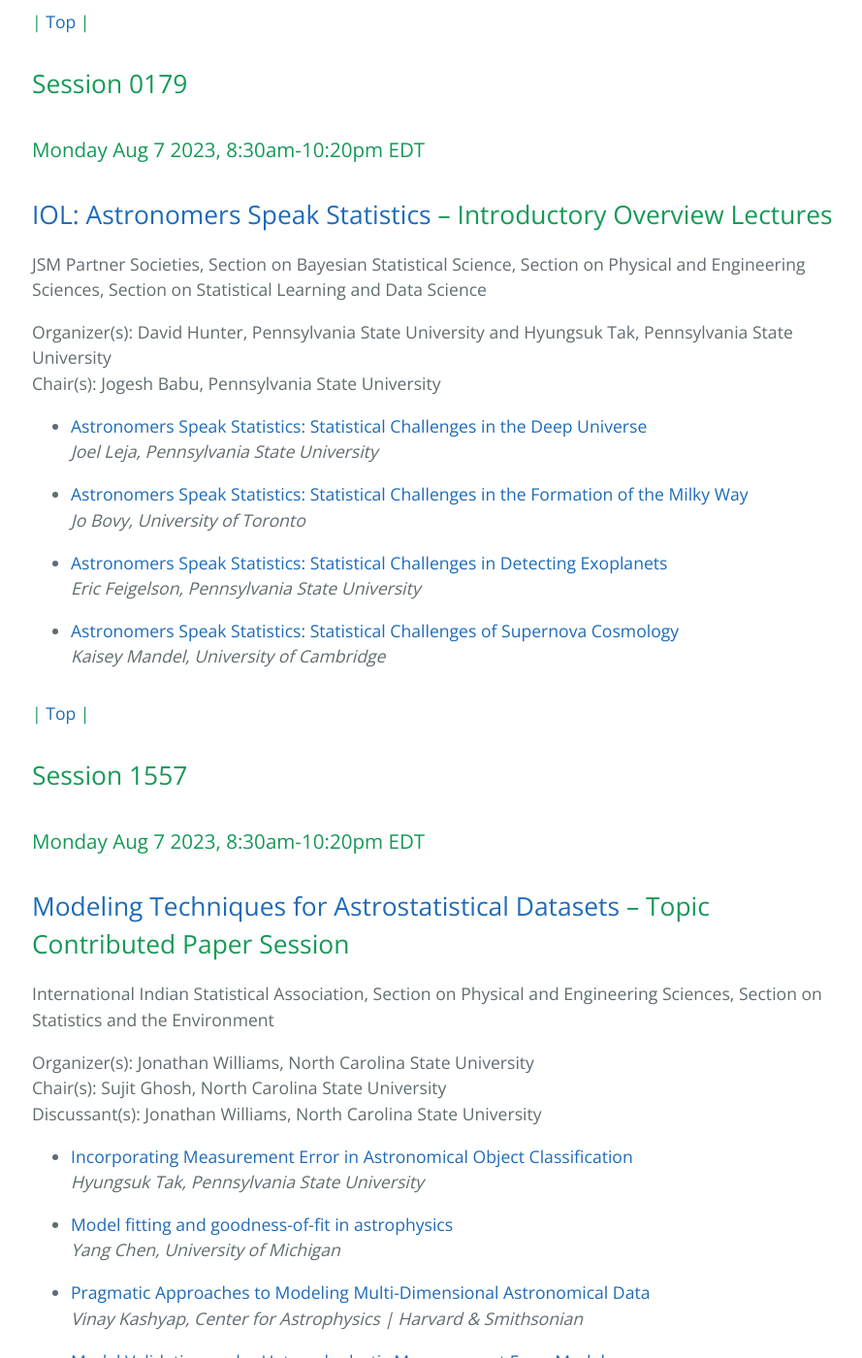
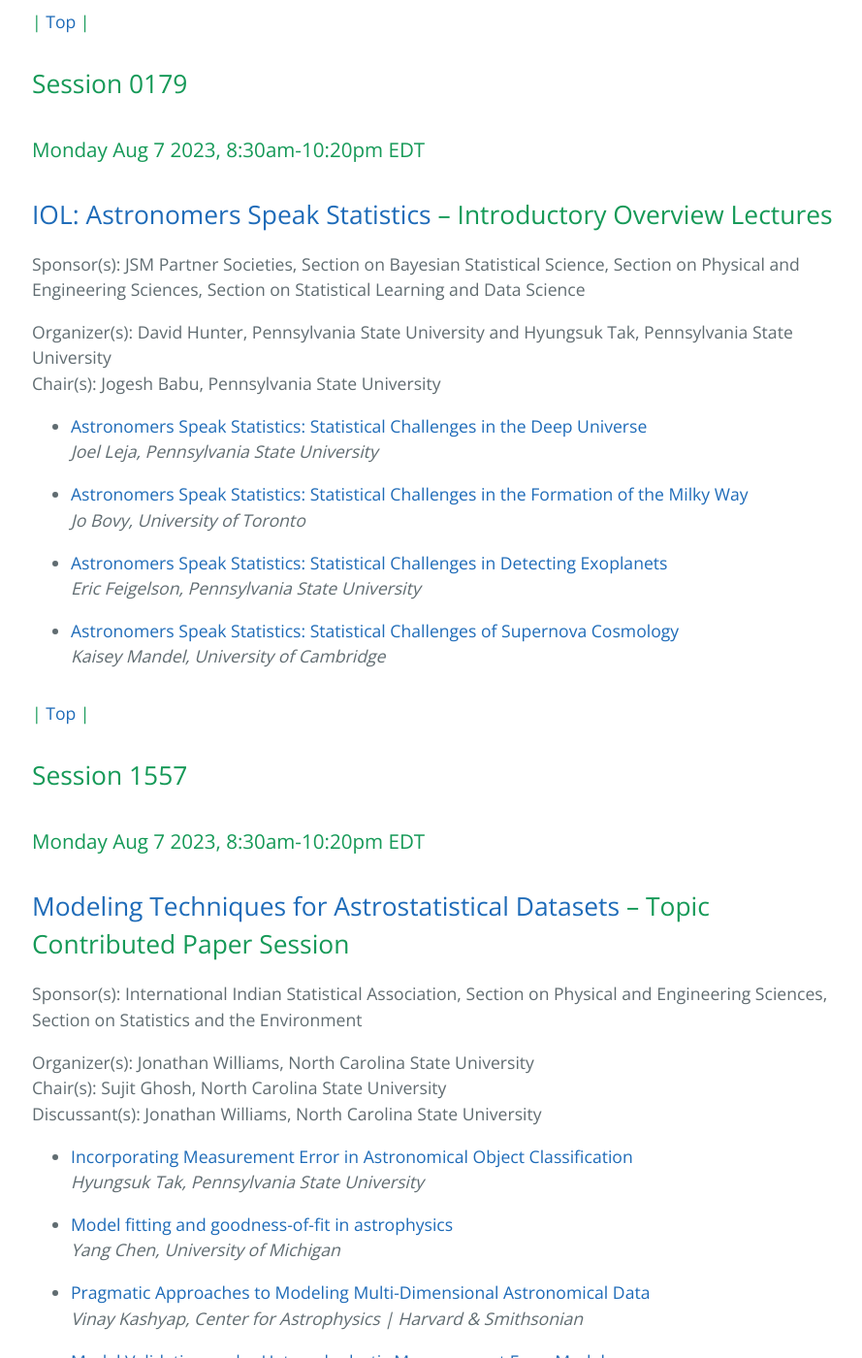
Before and after one commit to aigamstat/aigamstat.github.io, a Jekyll site: the page built from jsm2023/index.md, in a window 1280 px wide and 1400 px high, scrolled down 1322 px. Shown: the whole window at 97% size, without its empty margins (191-1080 px from the left). Built offline with Jekyll 4.4.1, drawn with Linux system fonts in a browser that asks for light colours; some of the changed text lies outside the part shown.

Commit message:
sponsors
Updated info on sponsors for sessions.

```diff
--- a/jsm2023/index.md
+++ b/jsm2023/index.md
@@ -43,7 +43,7 @@ To see news and announcements regarding JSM and the astrostatistics sessions, or
 ### Monday Aug 7 2023, 8:30am-10:20pm EDT
 ## [IOL: Astronomers Speak Statistics](https://ww2.aievolution.com/JSMAnnual/index.cfm?do=ev.viewEv&ev=1873) -- Introductory Overview Lectures
 
-  JSM Partner Societies, Section on Bayesian Statistical Science, Section on Physical and Engineering Sciences, Section on Statistical Learning and Data Science
+  Sponsor(s): JSM Partner Societies, Section on Bayesian Statistical Science, Section on Physical and Engineering Sciences, Section on Statistical Learning and Data Science
 
   Organizer(s): David Hunter, Pennsylvania State University and Hyungsuk Tak, Pennsylvania State University
   Chair(s): Jogesh Babu, Pennsylvania State University
@@ -66,7 +66,7 @@ To see news and announcements regarding JSM and the astrostatistics sessions, or
 ### Monday Aug 7 2023, 8:30am-10:20pm EDT
 ## [Modeling Techniques for Astrostatistical Datasets](https://ww2.aievolution.com/JSMAnnual/index.cfm?do=ev.viewEv&ev=1906) -- Topic Contributed Paper Session
 
-  International Indian Statistical Association, Section on Physical and Engineering Sciences, Section on Statistics and the Environment
+  Sponsor(s): International Indian Statistical Association, Section on Physical and Engineering Sciences, Section on Statistics and the Environment
 
   Organizer(s): Jonathan Williams, North Carolina State University
   Chair(s): Sujit Ghosh, North Carolina State University
@@ -90,7 +90,7 @@ To see news and announcements regarding JSM and the astrostatistics sessions, or
 ### Monday Aug 7 2023, 2:00pm-3:50pm EDT
 ## [Uncertainty Quantification in Astronomy](https://ww2.aievolution.com/JSMAnnual/index.cfm?do=ev.viewEv&ev=2433) -- Topic Contributed Paper Session
 
-  International Statistical Institute, Astrostatistics Interest Group, Section on Physical and Engineering Sciences
+  Sponsor(s): International Statistical Institute, Astrostatistics Interest Group, Section on Physical and Engineering Sciences
 
   Organizer(s): Gwendolyn Eadie, University of Toronto
   Chair(s): Aneta Siemiginowska, Center for Astrophysics | Harvard & Smithsonian
@@ -112,7 +112,7 @@ To see news and announcements regarding JSM and the astrostatistics sessions, or
 ### Monday Aug 7 2023, 2:00pm-3:50pm EDT
 ## [Contributed Poster Presentations: Astrostatistics Interest Group](https://ww2.aievolution.com/JSMAnnual/index.cfm?do=ev.viewEv&ev=5005) -- Contributed Posters
 
-  Astrostatistics Interest Group
+  Sponsor(s): Astrostatistics Interest Group
 
   Chair(s): Jacob Bien, University of Southern California
 
@@ -122,7 +122,7 @@ To see news and announcements regarding JSM and the astrostatistics sessions, or
 ### Tuesday Aug 8 2023, 10:30am-12:20pm EDT
 ## [Pulling Signal out of Noise for Data-Driven Discoveries in Astronomy](https://ww2.aievolution.com/JSMAnnual/index.cfm?do=ev.viewEv&ev=2453) -- Topic Contributed Paper Session
 
-  Section on Statistical Learning and Data Science, Section on Bayesian Statistical Science, Section on Physical and Engineering Sciences
+  Sponsor(s): Section on Statistical Learning and Data Science, Section on Bayesian Statistical Science, Section on Physical and Engineering Sciences
 
   Organizer(s): Hyungsuk Tak, Pennsylvania State University
   Chair(s): Sara Algeri, University of Minnesota
```
